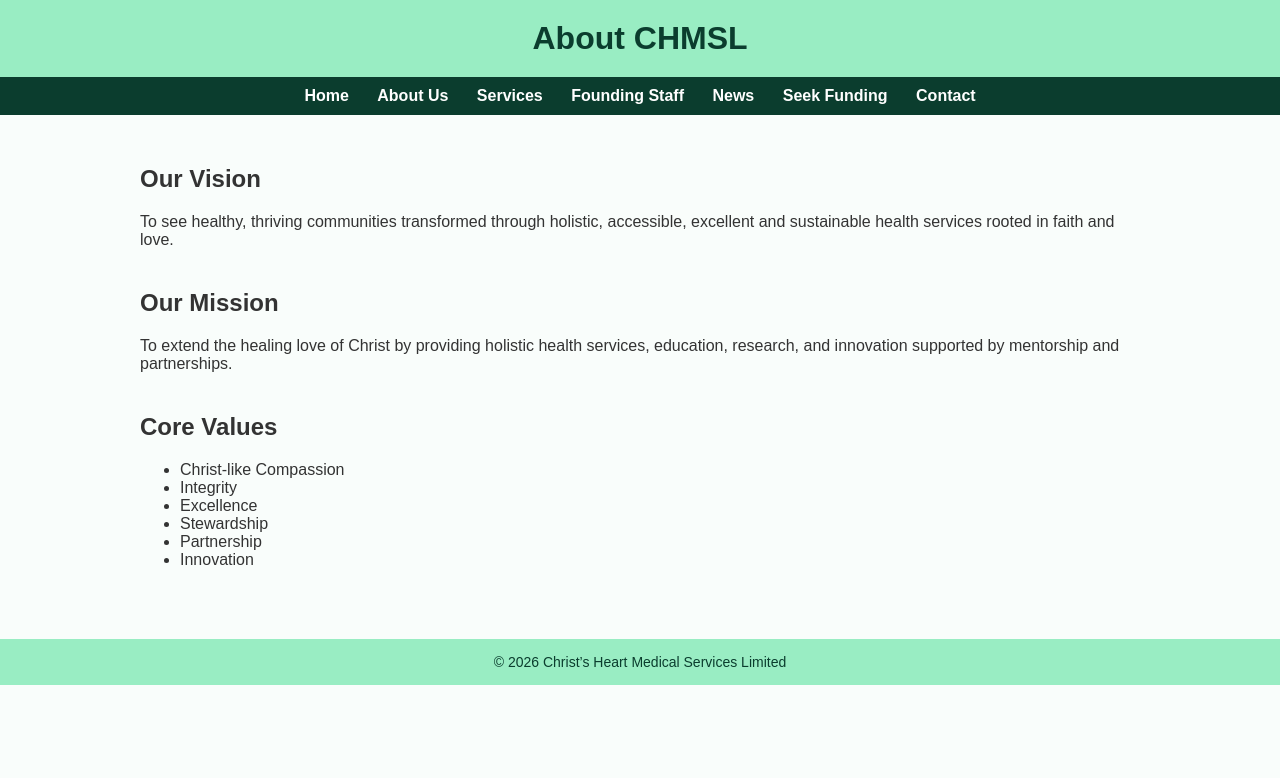
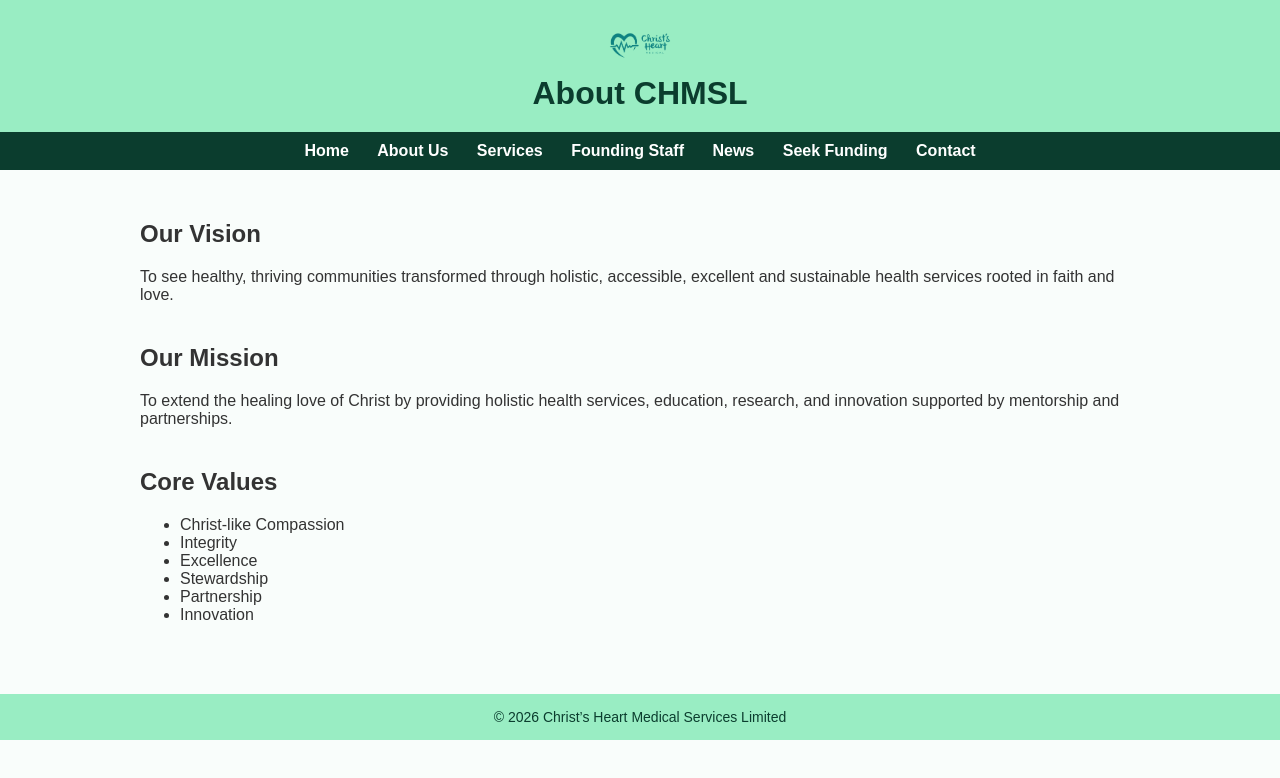
Before and after one commit to stellahnakirijja/chmsl, a plain HTML site: page about.html in a window 1280 px wide. Drawn offline with Linux system fonts and the light colour scheme.

Commit message:
Add files via upload

```diff
--- a/about.html
+++ b/about.html
@@ -8,6 +8,7 @@
 <body>
 
 <header>
+    <img src="images/logo.png" alt="CHMSL Logo" style="width:80px;">
     <h1>About CHMSL</h1>
 </header>
 
```
Also changed, not shown: contact.html (+1 -0 lines), news.html (+1 -0 lines), staff.html (+1 -0 lines), images/clinic.jpg (added), images/logo.png (added), images/outreach.jpg (added).
